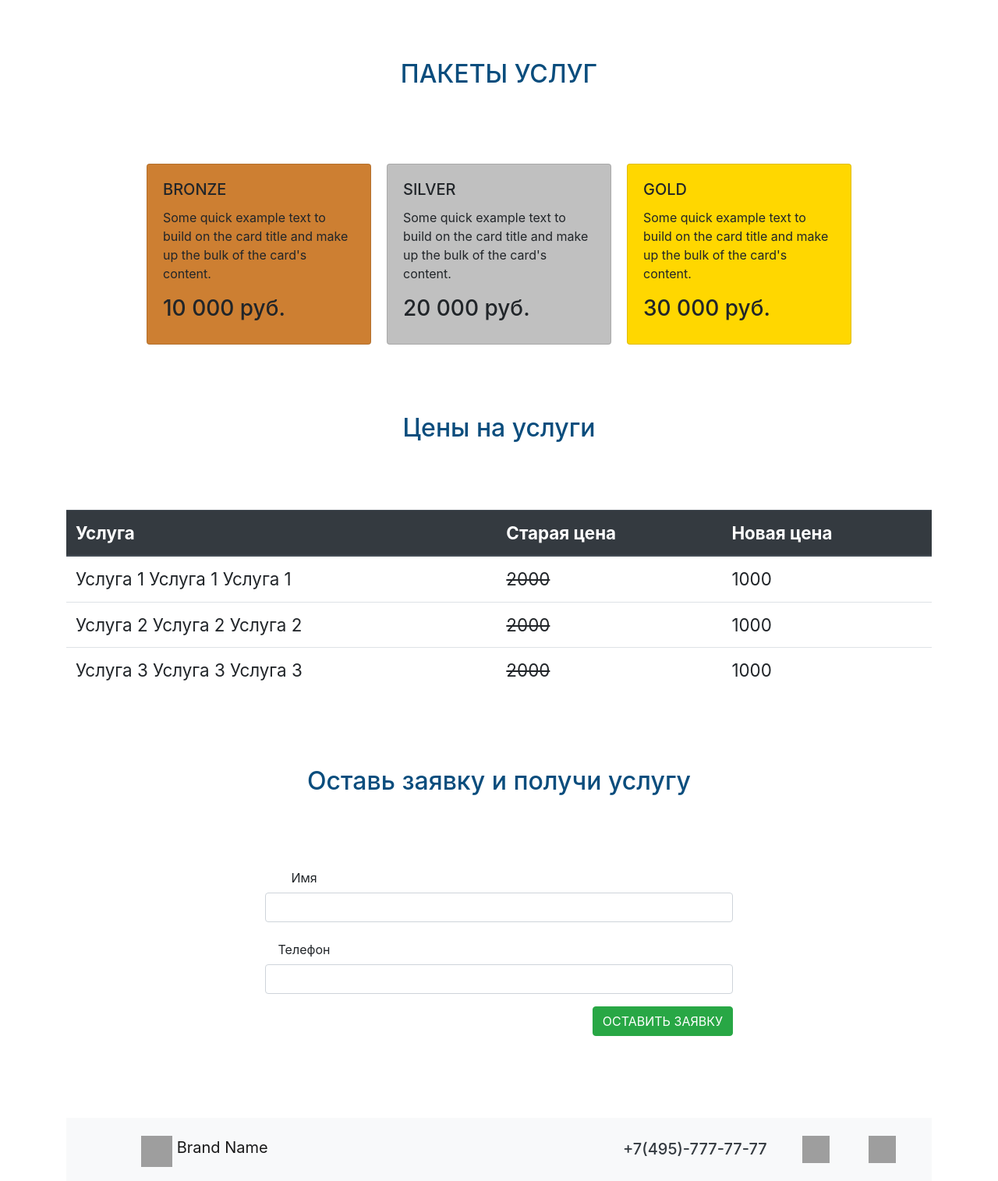
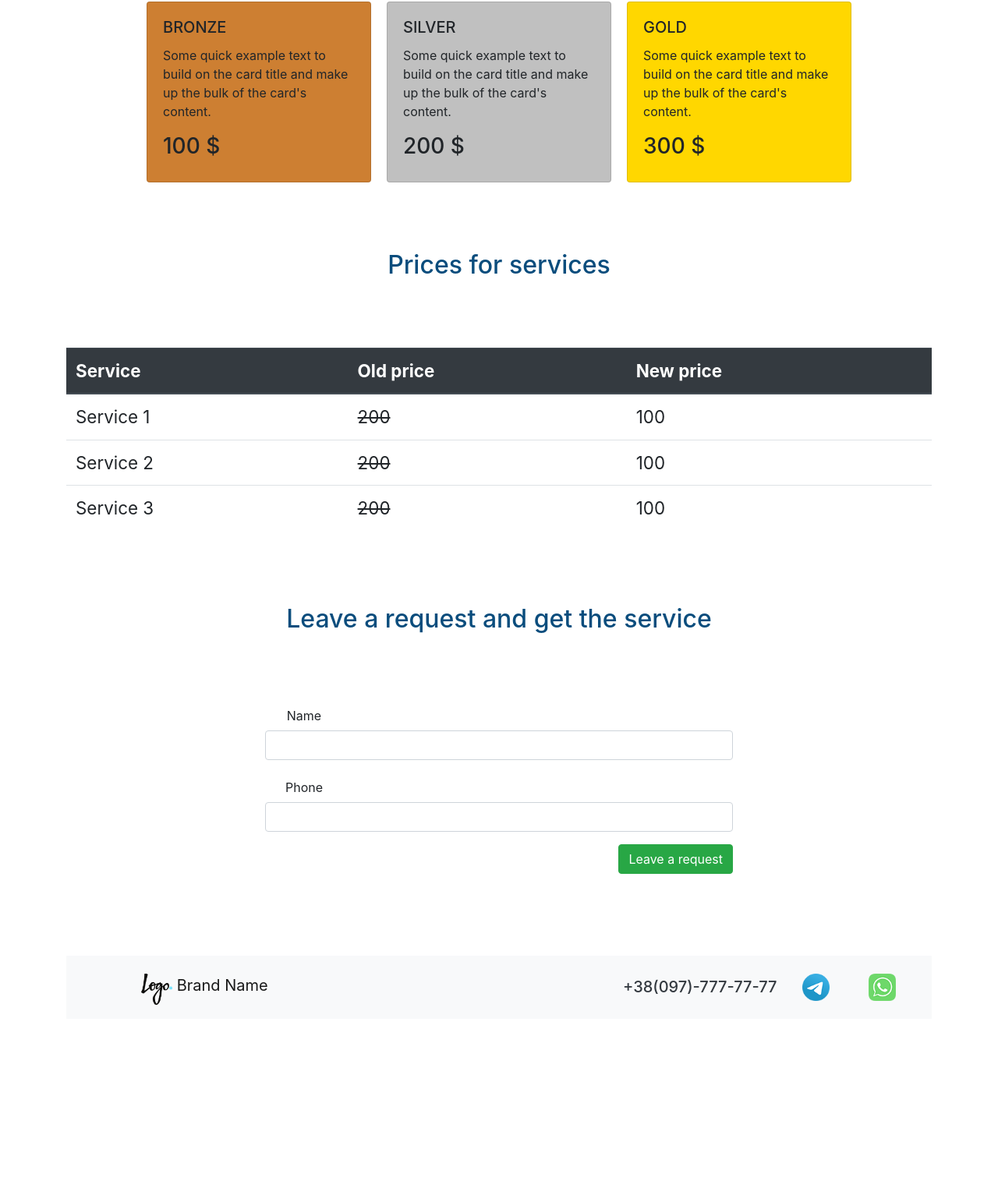
Before and after one commit to ignorento/services-website-with-CRM, a Django app: page / in a window 1280 px wide. Shown: the part 915-2430 px from the top of the page at 78% size. After the commit the page ends 2204 px from the top, so only its background shows below. Run offline with Django 4.2, Linux system fonts and the light colour scheme; grey boxes are pictures that could not be loaded.

Commit message:
update in english

```diff
--- a/config/settings.py
+++ b/config/settings.py
@@ -1,5 +1,5 @@
 """
-Django settings for config project.
+Django's settings for config project.
 
 Generated by 'django-admin startproject' using Django 4.2.6.
 
--- a/templates/base.html
+++ b/templates/base.html
@@ -15,14 +15,14 @@
   <body>
 	<nav class="navbar navbar-light bg-light container">
 	  <a class="navbar-brand logo-top" href="#">
-	    <img src="./img/Logo.png" width="40" height="40" class="d-inline-block align-top" alt="" loading="lazy">
+	    <img src="config/static/img/Logo.png" width="40" height="40" class="d-inline-block align-top" alt="" loading="lazy">
 	    Brand Name
 	  </a>
 	  <div class="contact-top">
                 <a class="whatsapp-number" href="https://web.whatsapp.com/"></a>
                 <a class="telegram-number" href="https://t.me/"></a>
               <a class="phone-number text-dark" href="tel:+74957777777">
-              	<h5>+7(495)-777-77-77</h5></a>
+              	<h5>+38(097)-777-77-77</h5></a>
       </div>
 	</nav>
 
@@ -37,14 +37,14 @@
   		<div class="container">
   			<nav class="navbar navbar-light bg-light container">
 			    <a class="navbar-brand logo-top" href="#">
-			    	<img src="./img/Logo.png" width="40" height="40" class="d-inline-block align-top" alt="" loading="lazy">
+			    	<img src="config/static//img/Logo.png" width="40" height="40" class="d-inline-block align-top" alt="" loading="lazy">
 			    	Brand Name
 			    </a>
 	  			<div class="contact-top">
 	                <a class="whatsapp-number" href="https://web.whatsapp.com/"></a>
 	                <a class="telegram-number" href="https://t.me/"></a>
 	              	<a class="phone-number text-dark" href="tel:+74957777777">
-	              	<h5>+7(495)-777-77-77</h5></a>
+	              	<h5>+38(097)-777-77-77</h5></a>
       			</div>
 			</nav>
   		</div>
--- a/templates/index.html
+++ b/templates/index.html
@@ -6,21 +6,21 @@
   		<div id="carouselExampleCaptions" class="carousel slide container" data-ride="carousel">
 		  <div class="carousel-inner">
 		    <div class="carousel-item active">
-		      <img src="./img/1.jpg" class="d-block w-100"  alt="...">
+		      <img src="config/static/img/1.jpg" class="d-block w-100"  alt="...">
 		      <div class="carousel-caption d-none d-md-block">
 		        <h5 class="slaider_h">First slide label</h5>
 		        <p class="slaider_p">Nulla vitae elit libero, a pharetra augue mollis interdum.Nulla vitae elit libero, a pharetra augue mollis interdum.Nulla vitae elit libero, a pharetra augue mollis interdum.</p>
 		      </div>
 		    </div>
 		    <div class="carousel-item">
-		      <img src="./img/2.jpg" class="d-block w-100"  alt="...">
+		      <img src="config/static/img/2.jpg" class="d-block w-100"  alt="...">
 		      <div class="carousel-caption d-none d-md-block">
 		        <h5 class="slaider_h">Second slide label</h5>
 		        <p class="slaider_p">Lorem ipsum dolor sit amet, consectetur adipiscing elit. Lorem ipsum dolor sit amet, consectetur adipiscing elit. Lorem ipsum dolor sit amet, consectetur adipiscing elit.</p>
 		      </div>
 		    </div>
 		    <div class="carousel-item">
-		      <img src="./img/4.jpg" class="d-block w-100"  alt="...">
+		      <img src="config/static/img/4.jpg" class="d-block w-100"  alt="...">
 		      <div class="carousel-caption d-none d-md-block">
 		        <h5 class="slaider_h">Third slide label</h5>
 		        <p class="slaider_p">Praesent commodo cursus magna, vel scelerisque nisl consectetur. Praesent commodo cursus magna, vel scelerisque nisl consectetur. Praesent commodo cursus magna, vel scelerisque nisl consectetur.</p>
@@ -40,27 +40,27 @@
   	<!-- Карточки -->
   	<section>
   		<div class="container">
-  			<h1 class="text-3">ПАКЕТЫ УСЛУГ</h1>
+  			<h1 class="text-3">SERVICES</h1>
   			<div class="row justify-content-center">
   				<div class="card product_card" style="width: 18rem; background-color: #cd7f32;">
 				  <div class="card-body">
 				    <h5 class="card-title">BRONZE</h5>
 				    <p class="card-text">Some quick example text to build on the card title and make up the bulk of the card's content.</p>
-				    <h3>10 000 руб.</h3>
+				    <h3>100 $</h3>
 				  </div>
 				</div>
 				<div class="card product_card" style="width: 18rem; background-color: #c0c0c0;">
 				  <div class="card-body">
 				    <h5 class="card-title">SILVER</h5>
 				    <p class="card-text">Some quick example text to build on the card title and make up the bulk of the card's content.</p>
-				    <h3>20 000 руб.</h3>
+				    <h3>200 $</h3>
 				  </div>
 				</div>
 				<div class="card product_card" style="width: 18rem; background-color: #ffd700;">
 				  <div class="card-body">
 				    <h5 class="card-title">GOLD</h5>
 				    <p class="card-text">Some quick example text to build on the card title and make up the bulk of the card's content.</p>
-				    <h3>30 000 руб.</h3>
+				    <h3>300 $</h3>
 				  </div>
 				</div>
   			</div>
@@ -69,30 +69,30 @@
   	<!-- Таблица -->
   	<section>
   		<div class="container">
-  			<h1 class="text-3">Цены на услуги</h1>
+  			<h1 class="text-3">Prices for services</h1>
   			<table class="table table_one">
 			  <thead class="thead-dark">
 			    <tr>
-			      <th scope="col">Услуга</th>
-			      <th scope="col">Старая цена</th>
-			      <th scope="col">Новая цена</th>
+			      <th scope="col">Service</th>
+			      <th scope="col">Old price</th>
+			      <th scope="col">New price</th>
 			    </tr>
 			  </thead>
 			  <tbody>
 			    <tr>
-			      <td>Услуга 1 Услуга 1 Услуга 1</td>
-			      <td><del>2000</del></td>
-			      <td>1000</td>
+			      <td>Service 1</td>
+			      <td><del>200</del></td>
+			      <td>100</td>
 			    </tr>
 			    <tr>
-			      <td>Услуга 2 Услуга 2 Услуга 2</td>
-			      <td><del>2000</del></td>
-			      <td>1000</td>
+			      <td>Service 2</td>
+			      <td><del>200</del></td>
+			      <td>100</td>
 			    </tr>
 			    <tr>
-			      <td>Услуга 3 Услуга 3 Услуга 3</td>
-			      <td><del>2000</del></td>
-			      <td>1000</td>
+			      <td>Service 3</td>
+			      <td><del>200</del></td>
+			      <td>100</td>
 			    </tr>
 			  </tbody>
 			</table>
@@ -101,23 +101,23 @@
   	<!-- форма -->
   	<section>
   		<div class="container class_form">
-  			<h1 class="text-3">Оставь заявку и получи услугу</h1>
+  			<h1 class="text-3">Leave a request and get the service</h1>
   			<div class="row justify-content-center">
   			<form action="" method="" style="width: 50%;">
 			  <div class="form-group row">
-			    <label for="inputEmail3" class="col-sm-2 col-form-label">Имя</label><br>
+			    <label for="inputEmail3" class="col-sm-2 col-form-label">Name</label><br>
 			      <input type="text" class="form-control" name="name">
 			    <div class="">
 			    </div>
 			  </div>
 			  <div class="form-group row">
-			    <label for="inputEmail3" class="col-sm-2 col-form-label">Телефон</label><br>
+			    <label for="inputEmail3" class="col-sm-2 col-form-label">Phone</label><br>
 			      <input type="text" class="form-control" name="phone">
 			    <div class="">
 			    </div>
 			  </div>
 			  <div style="float: right;" class="form-group row">
-			      <button type="submit" class="btn btn-success">ОСТАВИТЬ ЗАЯВКУ</button>
+			      <button type="submit" class="btn btn-success">Leave a request</button>
 			  </div>
 			</form>
 			</div>
--- a/templates/thanks.html
+++ b/templates/thanks.html
@@ -9,7 +9,7 @@
     <!-- Bootstrap CSS -->
     <link rel="stylesheet" href="https://cdn.jsdelivr.net/npm/bootstrap@4.5.3/dist/css/bootstrap.min.css" integrity="sha384-TX8t27EcRE3e/ihU7zmQxVncDAy5uIKz4rEkgIXeMed4M0jlfIDPvg6uqKI2xXr2" crossorigin="anonymous">
 
-    <title>Простой сайт</title>
+    <title>Simple website</title>
   </head>
   <body>
 	<nav class="navbar navbar-light bg-light container">
@@ -21,7 +21,7 @@
                 <a class="whatsapp-number" href="https://web.whatsapp.com/"></a>
                 <a class="telegram-number" href="https://t.me/"></a>
               <a class="phone-number text-dark" href="tel:+74957777777">
-              	<h5>+7(495)-777-77-77</h5></a>
+              	<h5>+38(097)-777-77-77</h5></a>
       </div>
 	</nav>
 
@@ -46,7 +46,7 @@
 	                <a class="whatsapp-number" href="https://web.whatsapp.com/"></a>
 	                <a class="telegram-number" href="https://t.me/"></a>
 	              	<a class="phone-number text-dark" href="tel:+74957777777">
-	              	<h5>+7(495)-777-77-77</h5></a>
+	              	<h5>+38(097)-777-77-77</h5></a>
       			</div>
 			</nav>
   		</div>
```
Also changed, not shown: config/static/image/4.jpg (deleted), config/static/image/5.jpg (deleted), config/static/image/6.jpg (deleted), config/static/img/1.jpg (renamed from config/static/image/1.jpg), config/static/img/2.jpg (renamed from config/static/image/2.jpg), config/static/img/3.jpg (renamed from config/static/image/3.jpg), config/static/img/Logo.png (renamed from config/static/image/Logo.png), config/static/img/tg-image-color.png (renamed from config/static/image/tg-image-color.png), config/static/img/wa-image-color.png (renamed from config/static/image/wa-image-color.png), 3 other files.
